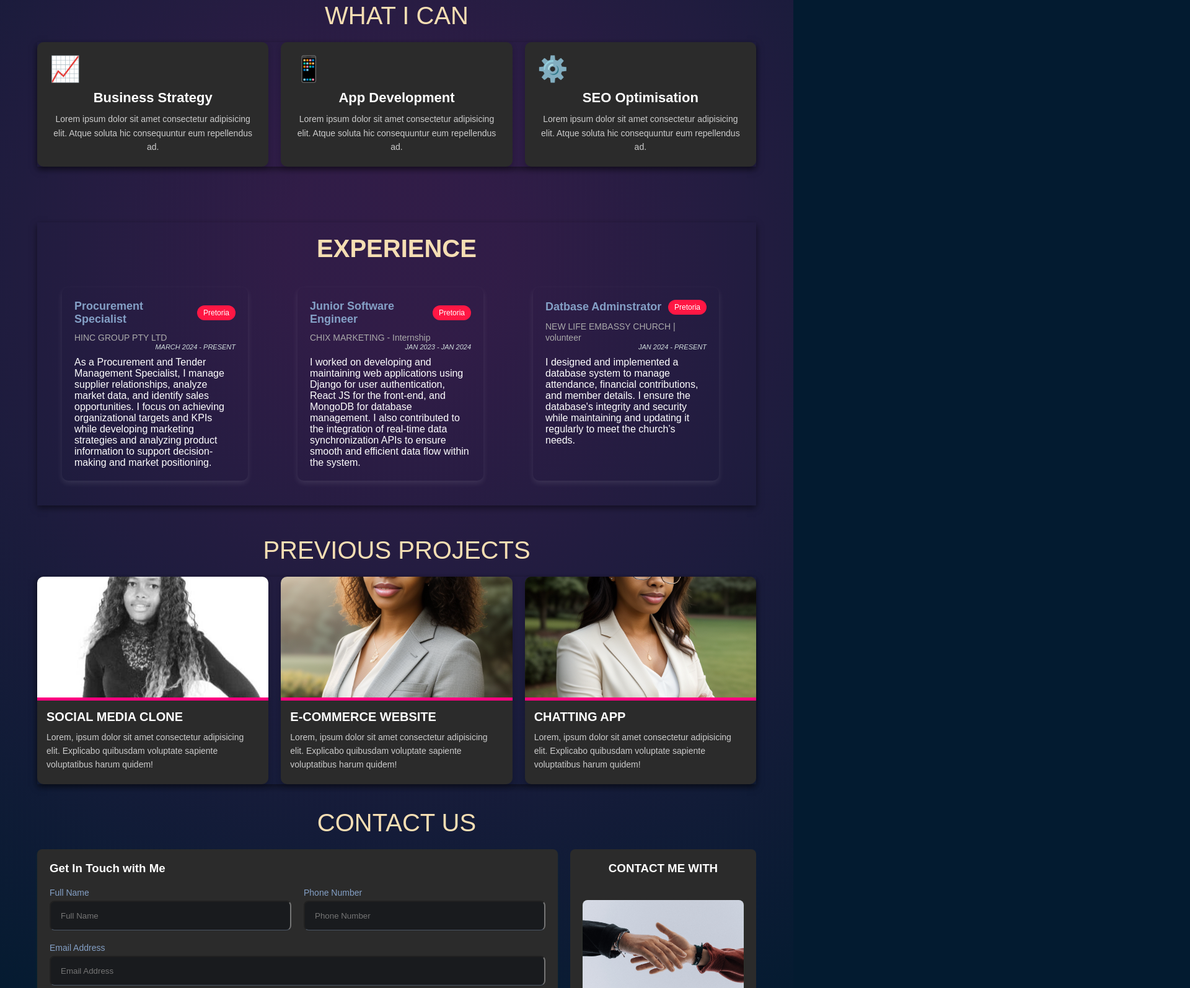
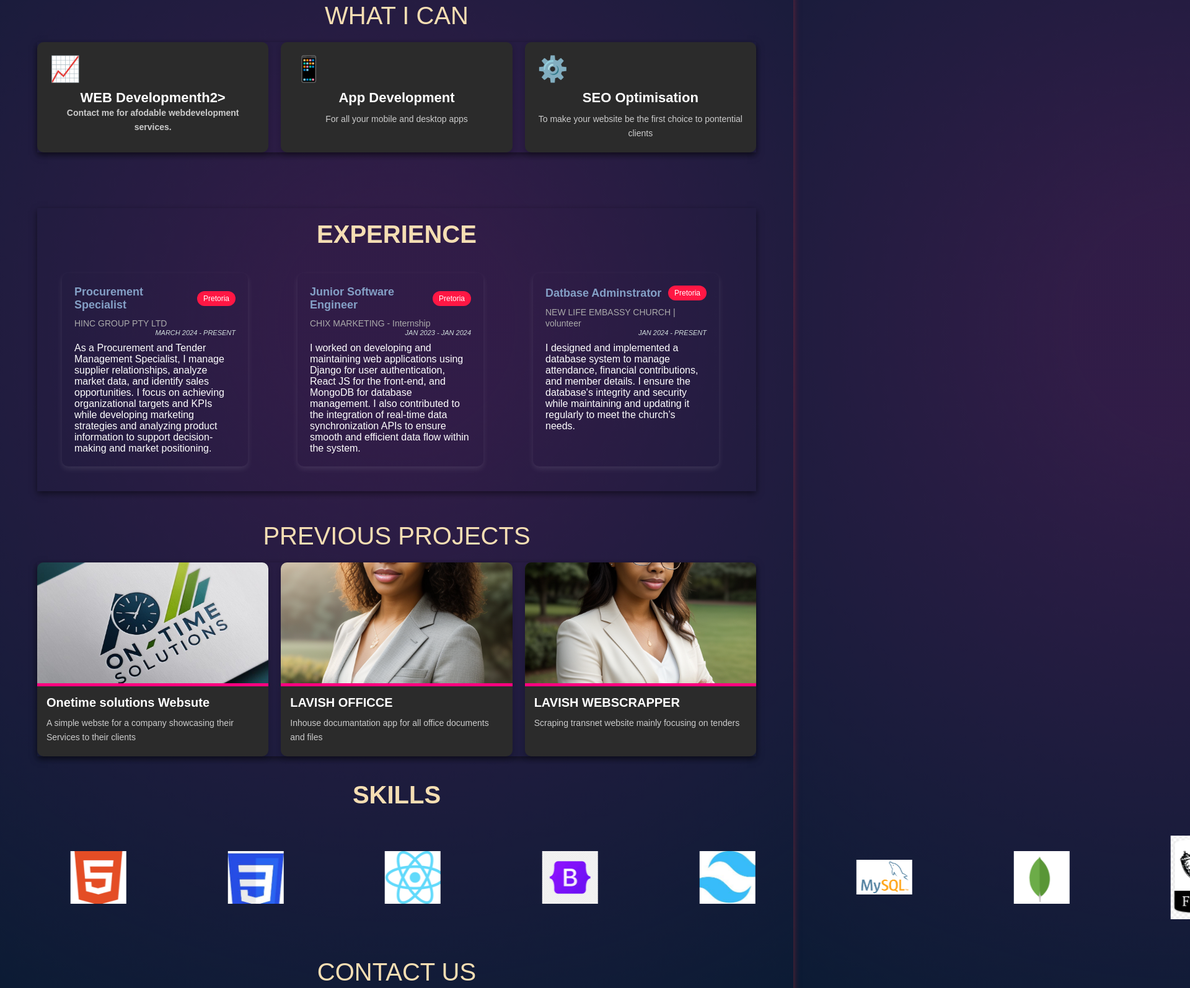
Before and after one commit to RoselineDC/hexsoftware_internship, a website: page web_development/portfolio_project/index.html in a window 1280 px wide. Shown: the part 1232-2827 px from the top of the page at 62% size, 1920 px wide, since content can reach past the window. Drawn offline with nearby package versions, Linux system fonts and the light colour scheme.

Commit message:
fix slider

```diff
--- a/web_development/portfolio_project/css/style.css
+++ b/web_development/portfolio_project/css/style.css
@@ -646,10 +646,10 @@ pre {
   color: #cccccc; /* Subtle text color */
   line-height: 1.6;
 }
-/* skills  */
+ /*skills  */
 
 .slider{
-  height: 25px;
+  /* height: 25px; */
   margin: auto;
   position: relative;
   width: 2%;
@@ -681,6 +681,14 @@ pre {
   align-items: center;
   padding: 15px;
   perspective: 100px;
+  display: flex;
+  justify-content: space-between;
+  align-items: center;
+  padding: 40px;
+  max-width: 1200px;
+  margin: 0 auto;
+  gap: 20px;
+  box-shadow: 0px 4px 10px rgba(219, 19, 19, 0.5);
 
 }
 img {
@@ -717,6 +725,15 @@ img:hover{
 /* Container and Heading */
 
 /* Contact Container */
+/* .container {
+  max-width: 100%;
+  overflow: hidden;
+  padding: 20px;
+  background-color: #f9f9f9;
+} */
+
+
+
 .contact-container {
   display: flex;
   /* flex-wrap: wrap; */
--- a/web_development/portfolio_project/index.html
+++ b/web_development/portfolio_project/index.html
@@ -127,24 +127,18 @@
 
             <div class="service">
                 <div class="icon">📈</div>
-                <h2>Business Strategy</h2>
-                <p>Lorem ipsum dolor sit amet consectetur adipisicing elit. Atque soluta hic consequuntur eum
-                    repellendus
-                    ad.</p>
+                <h2>WEB Developmenth2>
+                <p>Contact me for afodable webdevelopment services.</p>
             </div>
             <div class="service">
                 <div class="icon">📱</div>
                 <h2>App Development</h2>
-                <p>Lorem ipsum dolor sit amet consectetur adipisicing elit. Atque soluta hic consequuntur eum
-                    repellendus
-                    ad.</p>
+                <p>For all your mobile and desktop apps </p>
             </div>
             <div class="service">
                 <div class="icon">⚙️</div>
                 <h2>SEO Optimisation</h2>
-                <p>Lorem ipsum dolor sit amet consectetur adipisicing elit. Atque soluta hic consequuntur eum
-                    repellendus
-                    ad.</p>
+                <p>To make your website be the first choice to pontential clients </p>
             </div>
 
         </div>
@@ -214,24 +208,25 @@
         <div class="heading1">PREVIOUS PROJECTS</div>
         <div class="projects">
           <div class="project">
-            <div class="image" style="background-image: url('images/prof.jpg');"></div>
-            <h2>SOCIAL MEDIA CLONE</h2>
-            <p>Lorem, ipsum dolor sit amet consectetur adipisicing elit. Explicabo quibusdam voluptate sapiente voluptatibus harum quidem!</p>
+            <div class="image" style="background-image: url('images/ontimeSoutians.jpg');"></div>
+            <h2>Onetime solutions Websute</h2>
+            <p>A simple webste for a company showcasing their Services to their clients</p>
           </div>
           <div class="project">
             <div class="image" style="background-image: url('images/prof.png');"></div>
-            <h2>E-COMMERCE WEBSITE</h2>
-            <p>Lorem, ipsum dolor sit amet consectetur adipisicing elit. Explicabo quibusdam voluptate sapiente voluptatibus harum quidem!</p>
+            <h2>LAVISH OFFICCE</h2>
+            <p>
+                Inhouse documantation app for all office documents and files
+            </p>
           </div>
           <div class="project">
             <div class="image" style="background-image: url('images/professional.png');"></div>
-            <h2>CHATTING APP</h2>
-            <p>Lorem, ipsum dolor sit amet consectetur adipisicing elit. Explicabo quibusdam voluptate sapiente voluptatibus harum quidem!</p>
+            <h2>LAVISH WEBSCRAPPER</h2>
+            <p>Scraping transnet website mainly focusing on tenders</p>
           </div>
         </div>
       </section>
-
-    <!-- <section class=" container">
+    <section class=" container">
 
         <div class="slider-container">
             <div class="slider-head">
@@ -299,50 +294,7 @@
             </div>
         </div>
         </div>
-    </section> -->
-    <!-- <section class="container">
-        <div class="heading1">
-            CONTACT US
-        </div>
-        <div class="contact-container">
-            <div class="contact-form">
-                Get In Touch with Me
-                <div class="form-data">
-                    <form>
-                        <div class="form-flex">
-                            <label for="name">Full Name</label>
-                            <input type="text" id="name" placeholder="Full Name">
-                        </div>
-                        <div class="form-flex">
-                            <label for="phone">Phone Number</label>
-                            <input type="tel" id="phone">
-                        </div>
-
-                        <div class="form-group">
-                            <label for="email">Email Address</label>
-                            <input type="email" id="email"><br>
-                        </div>
-                        <div class="form-group">
-                            <label for="sub">Subject</label>
-                            <input type="text" id="sub"><br>
-                        </div>
-                        <div class="form-group">
-                            <label for="msg">Message</label>
-                            <textarea type="text" id="msg"></textarea>
-                        </div>
-                    </form>
-
-                </div>
-            </div>
-            <div class="contact-address">
-                VISIT ME
-            </div>
-
-
-
-        </div>
-
-    </section> -->
+    </section>
     <section class="container">
         <div class="heading1">
             CONTACT US
```
Also changed, not shown: web_development/portfolio_project/images/ontimeSoutians.jpg (added).
